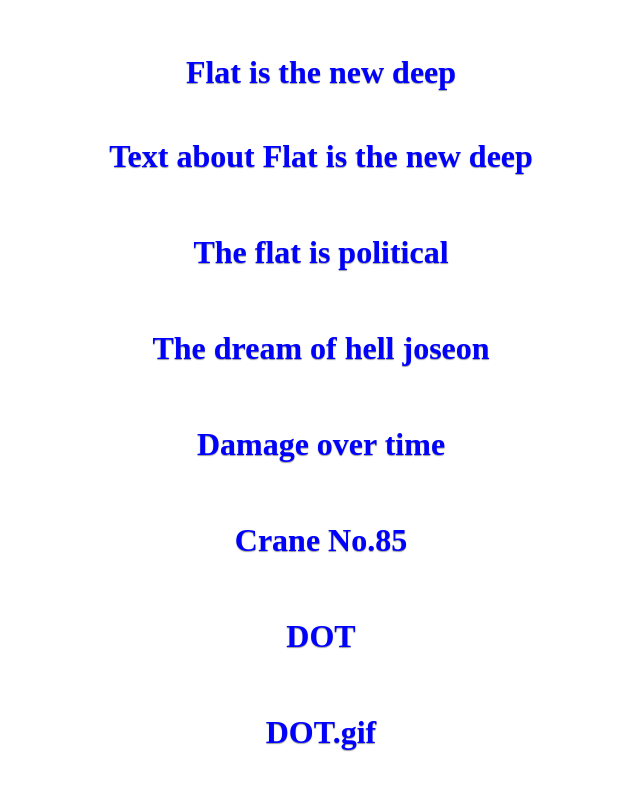
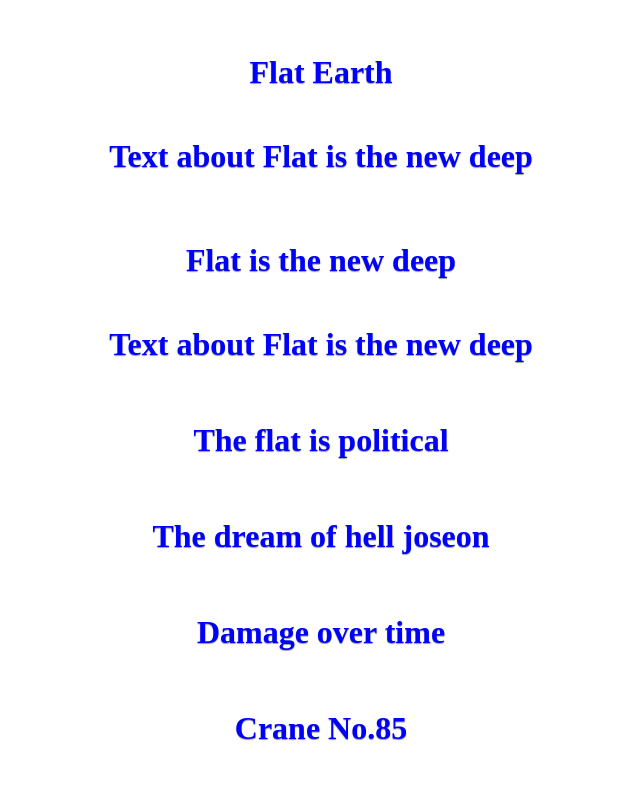
Before and after one commit to standlaid/portfolio, a plain HTML site: page index.html in a window 1280 px wide. Shown: the top 800 px of the page, without its empty margins (319-959 px from the left). Drawn offline with Linux system fonts and the light colour scheme.

Commit message:
Update index.html

```diff
--- a/index.html
+++ b/index.html
@@ -36,7 +36,16 @@
       text-align: center;
     }
   </style>
+ <h1>
+      <a href="FE.html" style="color">
+        Flat Earth
+      </a>
 
+         <p style="margin-top:20px;">
+
+    <a href="TXTFIND.html" style="color">
+        Text about Flat is the new deep
+      </a>
   <h1>
       <a href="FIND.html" style="color">
         Flat is the new deep
```
